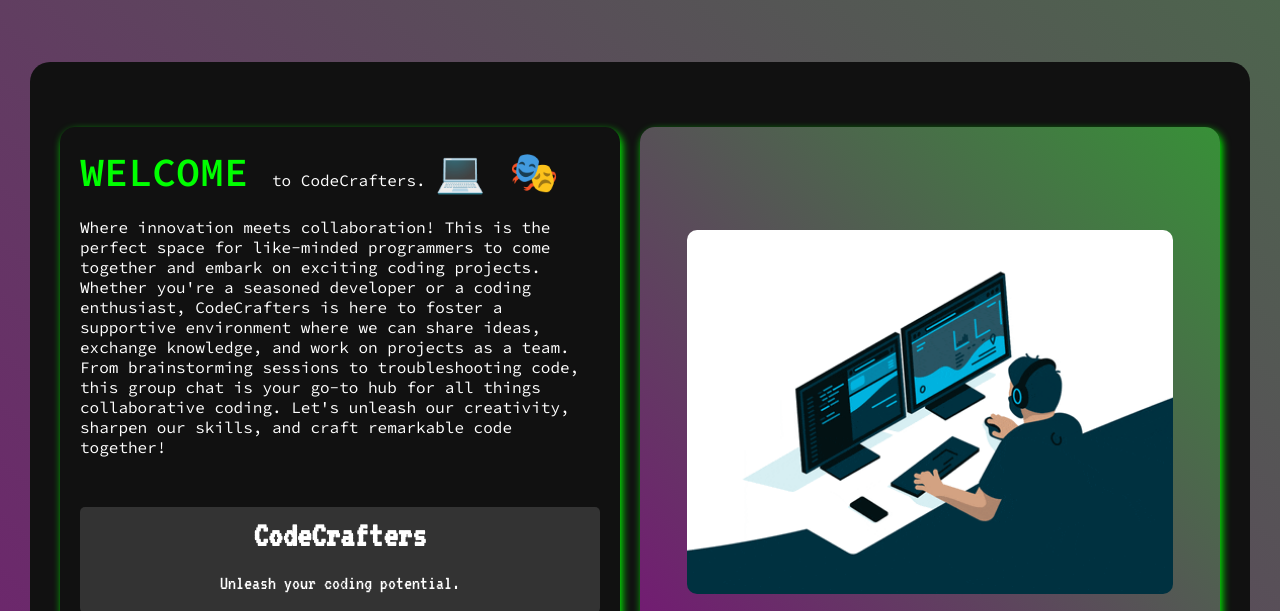
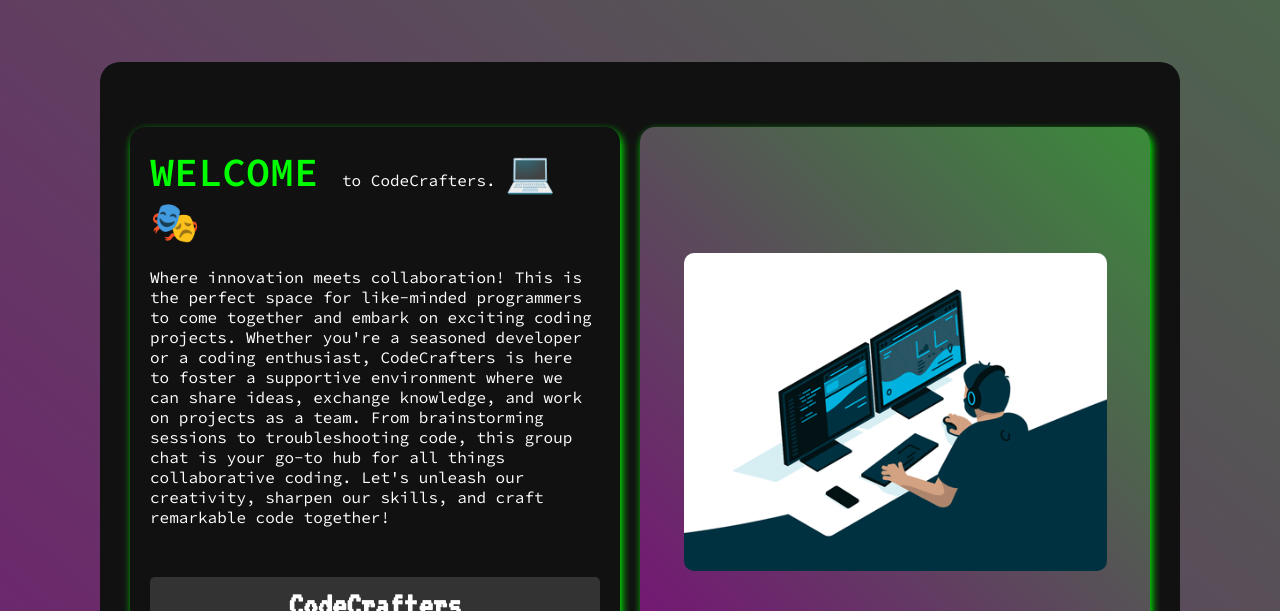
Before and after one commit to Xhita77/x77.github.io, a plain HTML site: page index.html in a window 1280 px wide. Shown: the part 341-952 px from the top of the page. Drawn offline with nearby package versions, Linux system fonts and the light colour scheme.

Commit message:
Update styles.css

```diff
--- a/styles.css
+++ b/styles.css
@@ -64,7 +64,7 @@ body {
     color: #fff;
     background-color: #111111;
     border-radius: 20px;
-    margin: 65px 30px;
+    margin: 65px 100px;
 
 }
 
```
